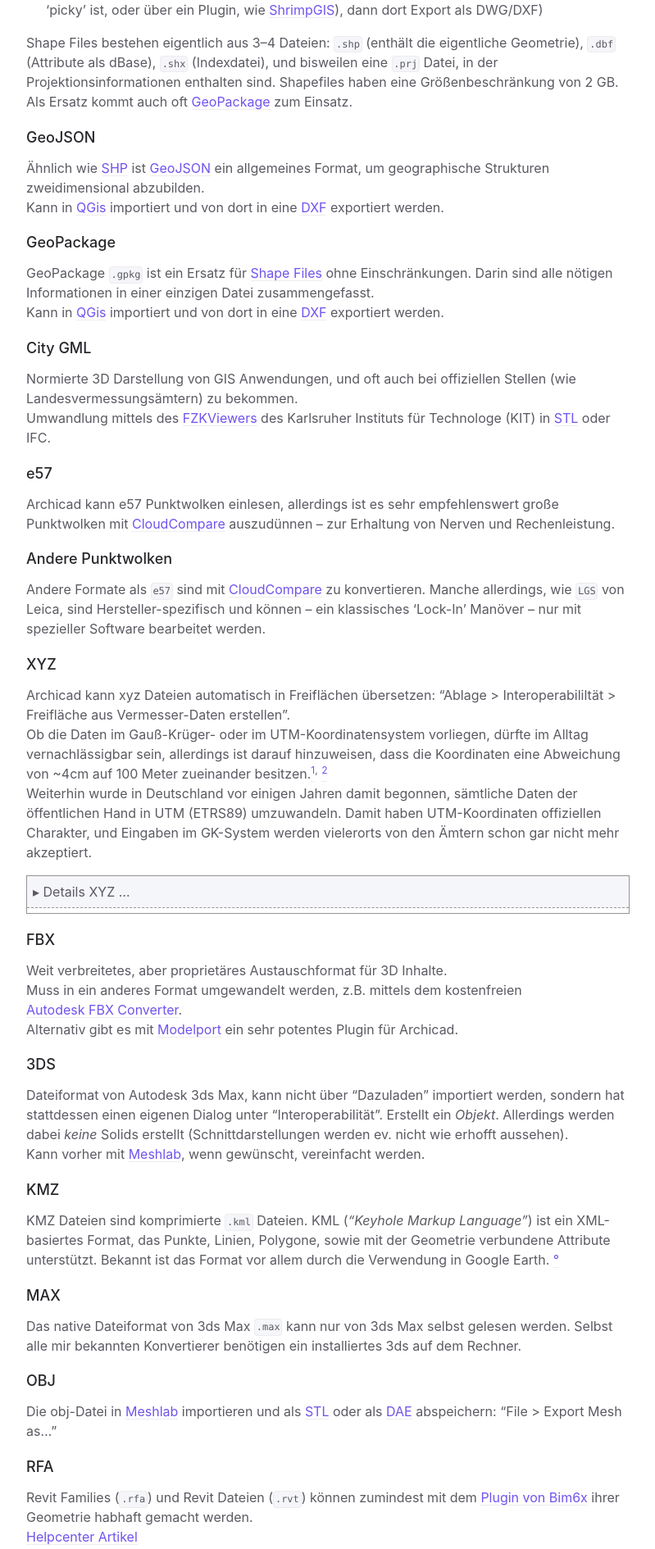
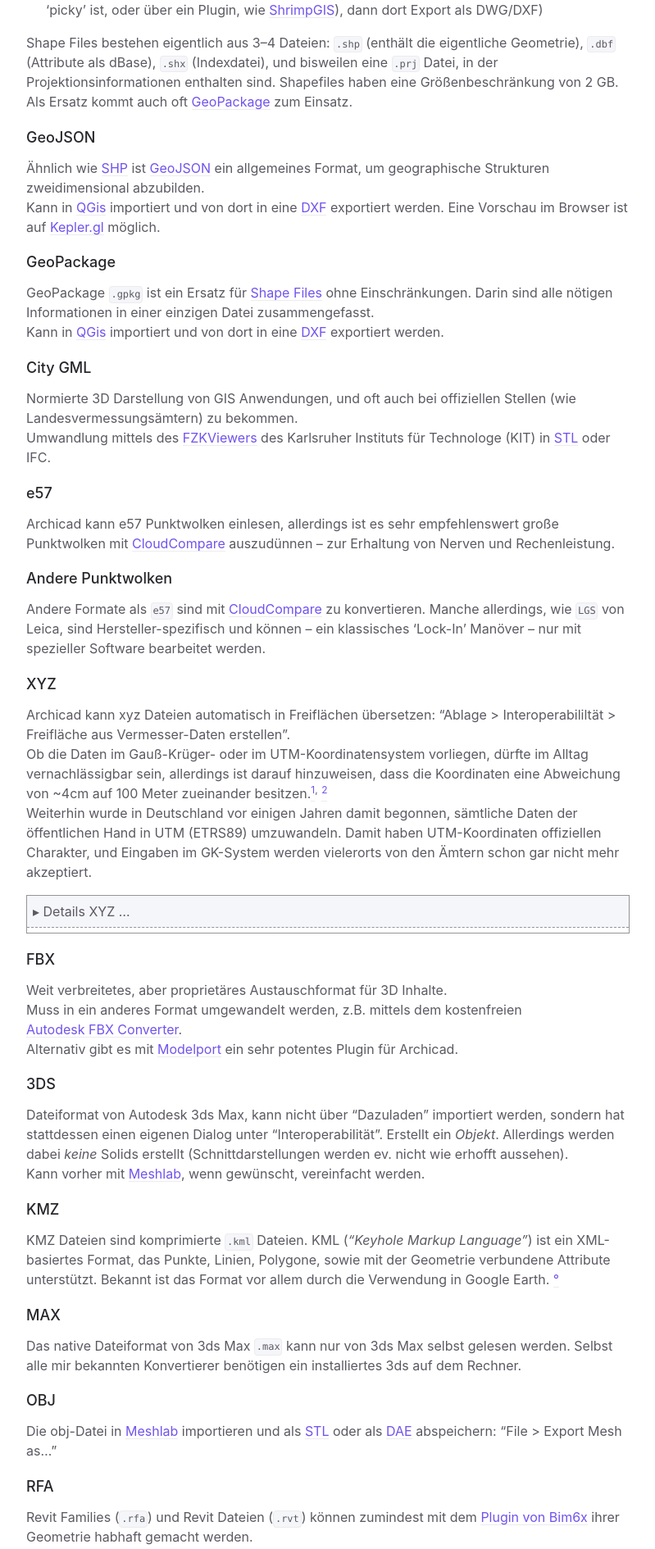
Before and after one commit to runxel/archicad-wiki, a Jekyll site: the page built from _pages/Datei_Workflows.md, in a window 1280 px wide. Shown: the part 1309-3199 px from the top of the page at 82% size, without its empty margins (372-1171 px from the left). Built offline with Jekyll 4.4.1, drawn with Linux system fonts in a browser that asks for light colours.

Commit message:
add kepler note

```diff
--- a/_pages/Datei_Workflows.md
+++ b/_pages/Datei_Workflows.md
@@ -46,7 +46,7 @@ Shapefiles haben eine Größenbeschränkung von 2 GB. Als Ersatz kommt auch oft
 
 ### GeoJSON
 Ähnlich wie [SHP](#shp) ist [GeoJSON](https://geojson.org/) ein allgemeines Format, um geographische Strukturen zweidimensional abzubilden.
-Kann in [QGis](https://qgis.org/) importiert und von dort in eine [DXF](#dxf) exportiert werden.
+Kann in [QGis](https://qgis.org/) importiert und von dort in eine [DXF](#dxf) exportiert werden. Eine Vorschau im Browser ist auf [Kepler.gl](https://kepler.gl/demo) möglich.
 
 ### GeoPackage
 GeoPackage `.gpkg` ist ein Ersatz für [Shape Files](#shp) ohne Einschränkungen. Darin sind alle nötigen Informationen in einer einzigen Datei zusammengefasst.
```
